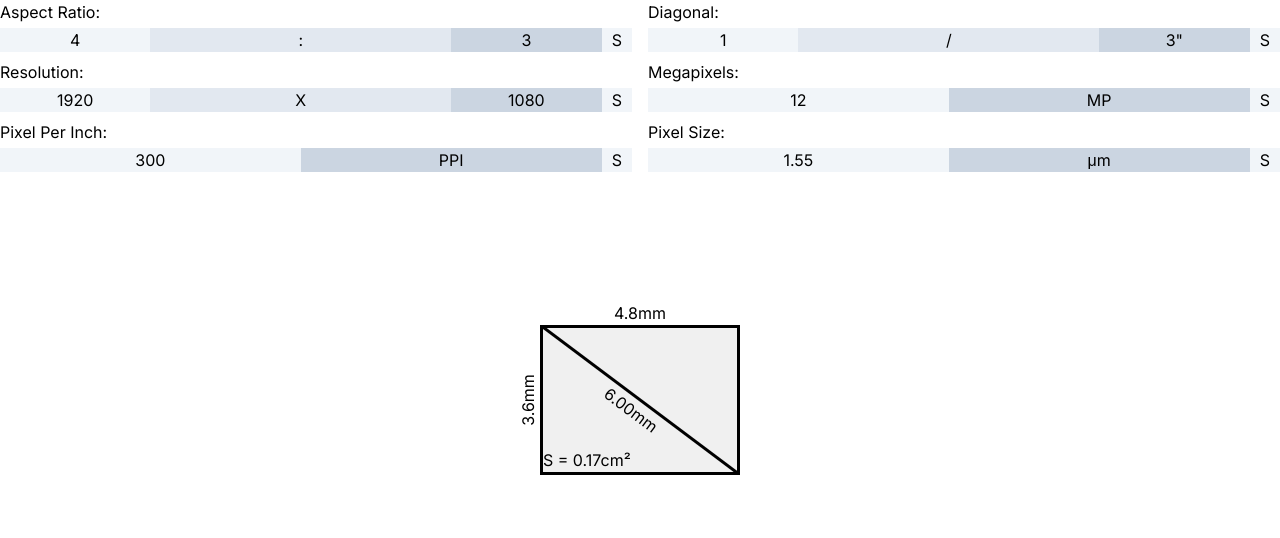
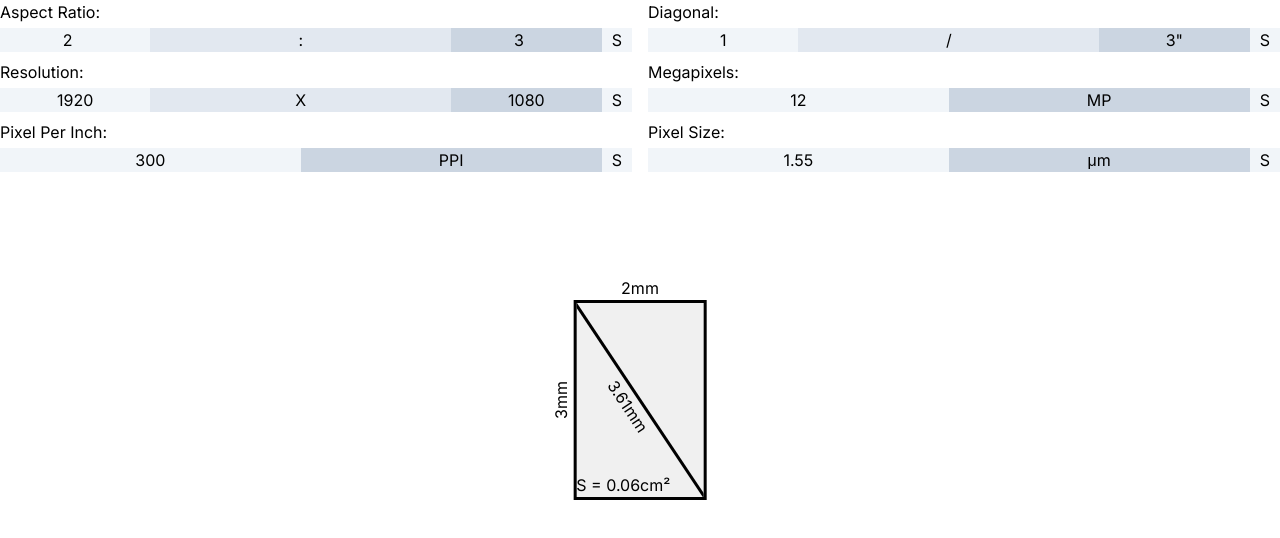
Before and after one commit to mvodya/sensor-size-calculator, a Next.js app: page / in a window 1280 px wide. Shown: the top 538 px of the page. Built offline with nearby package versions, Linux system fonts and the light colour scheme.

Commit message:
Sensor size set demo

```diff
--- a/src/app/page.tsx
+++ b/src/app/page.tsx
@@ -1,3 +1,5 @@
+"use client";
+import { useState } from "react";
 import { SensorCanvas } from "@/components/sensorCanvas"
 
 export function SelectButton() {
@@ -9,15 +11,17 @@ export function SelectButton() {
 }
 
 export default function Home() {
+  const [aspectRatio, setAspectRatio] = useState({x: 2, y: 3});
+
   return (
     <main className="container mx-auto">
       <div className="grid gap-x-4 gap-y-2 grid-cols-2">
         <div className="">
           <div className="pb-1">Aspect Ratio:</div>
           <div className="flex">
-            <div className="basis-1/4 bg-slate-100 text-center">4</div>
+            <input type="number" id="aspect_ratio_x" value={aspectRatio.x} onChange={e => setAspectRatio({x: e.target.value, y: aspectRatio.y})} className="w-full basis-1/4 bg-slate-100 text-center" />
             <div className="basis-1/2 bg-slate-200 text-center">:</div>
-            <div className="basis-1/4 bg-slate-300 text-center">3</div>
+            <input type="number" id="aspect_ratio_y" value={aspectRatio.y} onChange={e => setAspectRatio({x: aspectRatio.x, y: e.target.value})} className="w-full basis-1/4 bg-slate-300 text-center" />
             <SelectButton />
           </div>
         </div>
@@ -64,7 +68,7 @@ export default function Home() {
           </div>
         </div>
       </div>
-      <SensorCanvas sizeX={4.8} sizeY={3.6} scale={200} />
+      <SensorCanvas sizeX={1 * aspectRatio.x} sizeY={1 * aspectRatio.y} scale={200} />
     </main>
   )
 }
--- a/src/components/sensorCanvas.tsx
+++ b/src/components/sensorCanvas.tsx
@@ -1,10 +1,12 @@
+import { recursiveAssign } from "@/utils/recursiveAssign";
+
 interface SensorCanvasProps {
   sizeX: number;
   sizeY: number;
   scale: number;
 }
 
-const sensorStyle: any = {
+const sensorCanvasStyle: any = {
   canvas: {
     position: "absolute",
     top: "50%",
@@ -54,6 +56,8 @@ const sensorStyle: any = {
 }
 
 export function SensorCanvas(props: SensorCanvasProps) {
+  let style = recursiveAssign({}, sensorCanvasStyle);
+
   const scale = props.scale ?? 200;
   const sizeX = props.sizeX, sizeY = props.sizeY;
 
@@ -64,21 +68,21 @@ export function SensorCanvas(props: SensorCanvasProps) {
   const diagonalAngle = Math.atan(sizeY / sizeX) * 180 / Math.PI;
   const diagonalLength = Math.sqrt(((scale / aspectRatioX) * (scale / aspectRatioX)) + ((scale / aspectRatioY) * (scale / aspectRatioY)));
 
-  sensorStyle.canvas.width = (scale * aspectRatioX) / aspectRatio;
-  sensorStyle.canvas.height = (scale * aspectRatioY) / aspectRatio;
-  sensorStyle.diagonal.transform = `rotate(${diagonalAngle}deg)`
-  sensorStyle.diagonal.width = diagonalLength;
+  style.canvas.width = (scale * aspectRatioX) / aspectRatio;
+  style.canvas.height = (scale * aspectRatioY) / aspectRatio;
+  style.diagonal.transform = `rotate(${diagonalAngle}deg)`
+  style.diagonal.width = diagonalLength;
 
   return (
-    <div style={sensorStyle.canvas}>
-      <div style={sensorStyle.square}>
-        <div style={sensorStyle.diagonal}>
-          <div style={sensorStyle.textDiagonal}>{Math.sqrt((sizeX * sizeX) + (sizeY * sizeY)).toFixed(2)}mm</div>
+    <div style={style.canvas}>
+      <div style={style.square}>
+        <div style={style.diagonal}>
+          <div style={style.textDiagonal}>{Math.sqrt((sizeX * sizeX) + (sizeY * sizeY)).toFixed(2)}mm</div>
         </div>
-        <div style={sensorStyle.textSquare}>S = {(sizeX * sizeY / 100).toFixed(2)}cm²</div>
+        <div style={style.textSquare}>S = {(sizeX * sizeY / 100).toFixed(2)}cm²</div>
       </div>
-      <div style={sensorStyle.textSizeX}>{sizeX ?? "?"}mm</div>
-      <div style={sensorStyle.textSizeY}>{sizeY ?? "?"}mm</div>
+      <div style={style.textSizeX}>{sizeX ?? "?"}mm</div>
+      <div style={style.textSizeY}>{sizeY ?? "?"}mm</div>
     </div>
   )
 }
--- /dev/null
+++ b/src/utils/recursiveAssign.tsx
@@ -0,0 +1,8 @@
+export function recursiveAssign(a: any, b: any) {
+  if (Object(b) !== b) return b;
+  if (Object(a) !== a) a = {};
+  for (let key in b) {
+      a[key] = recursiveAssign(a[key], b[key]);
+  }
+  return a;
+}
```
